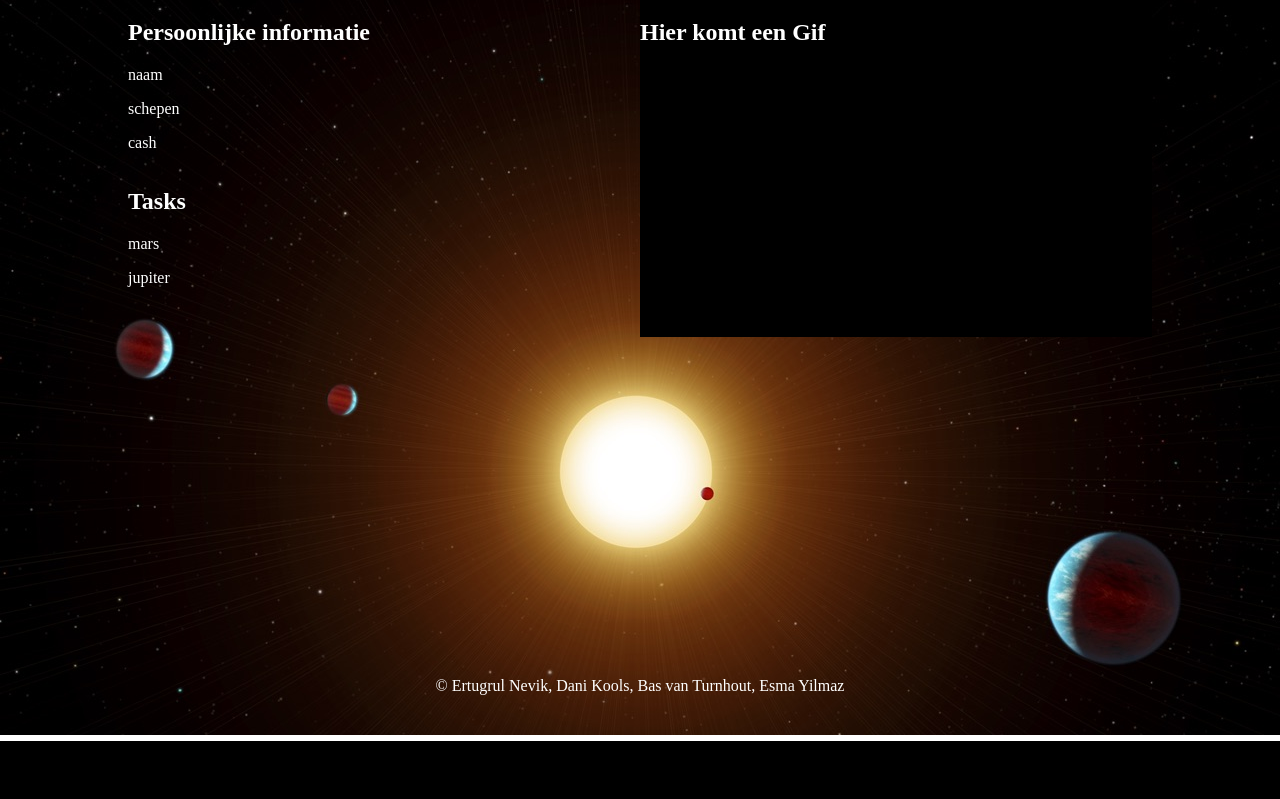
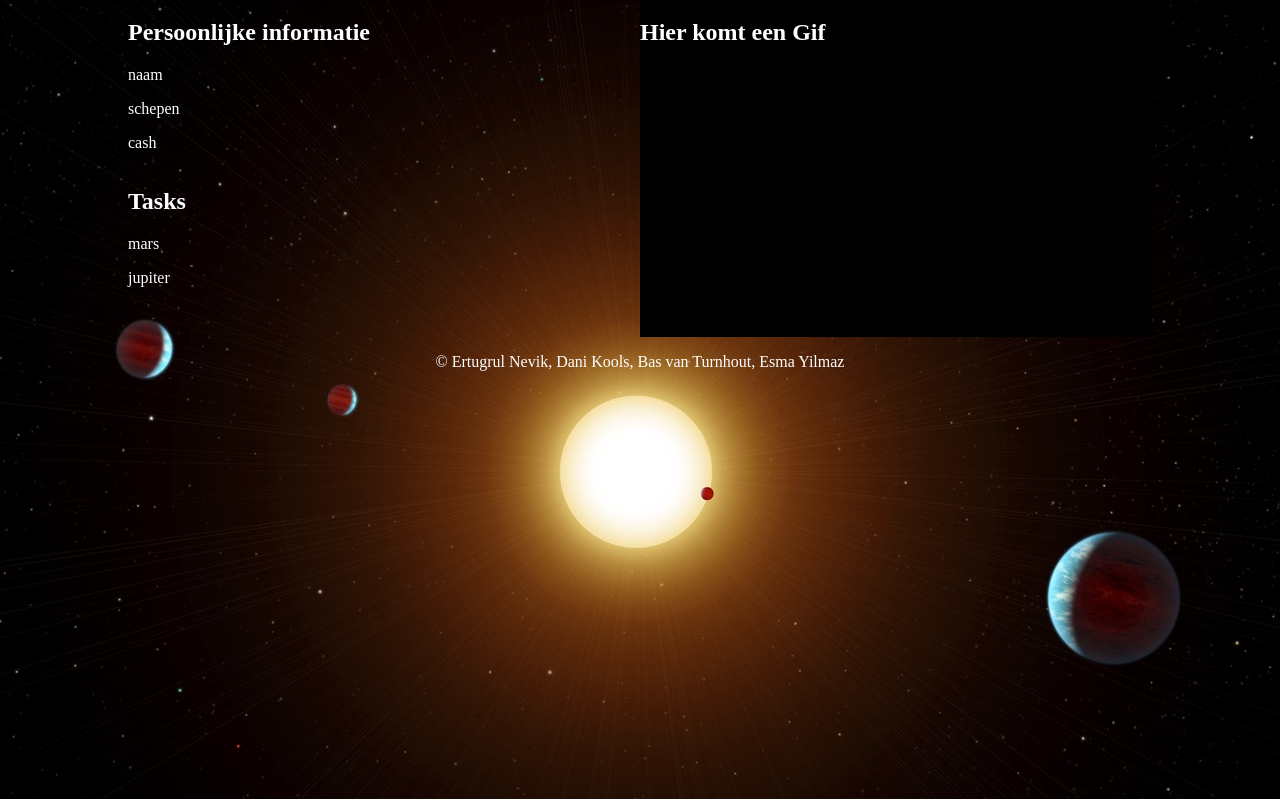
Before and after one commit to enevik/SpaceGame, a PHP site: page / in a window 1280 px wide. Shown: the part 59-858 px from the top of the page. Before the commit the page ends 800 px from the top, so only its background shows below. Run offline with PHP 8.4, Linux system fonts and the light colour scheme.

Commit message:
background aangepast
nu scrollt die mee naar beneden

```diff
--- a/style.css
+++ b/style.css
@@ -16,8 +16,7 @@ header div{
 .container{
 	max-width: 80%;
 	margin: 0 auto;
-	min-height: 90%;
-	height: 90%
+	min-height: 100%;
 }
 .headerflex{
 	display: flex;
@@ -42,8 +41,7 @@ header div{
 	margin: 1px;
 }
 main{
-	min-height: 92%;
-	height: 92%;
+	min-height: 100%;
 	background-image: url(Images/background.jpg);
 }
 .maingrid{
```
